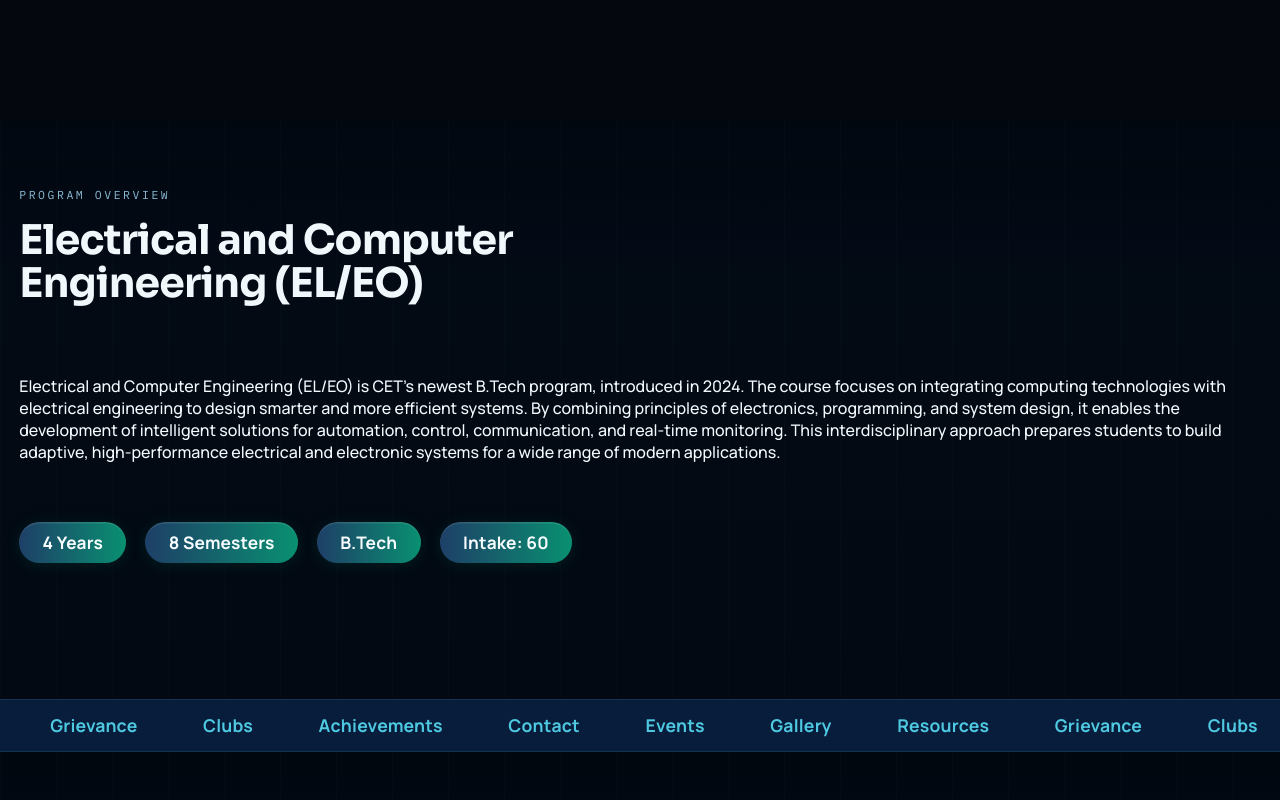
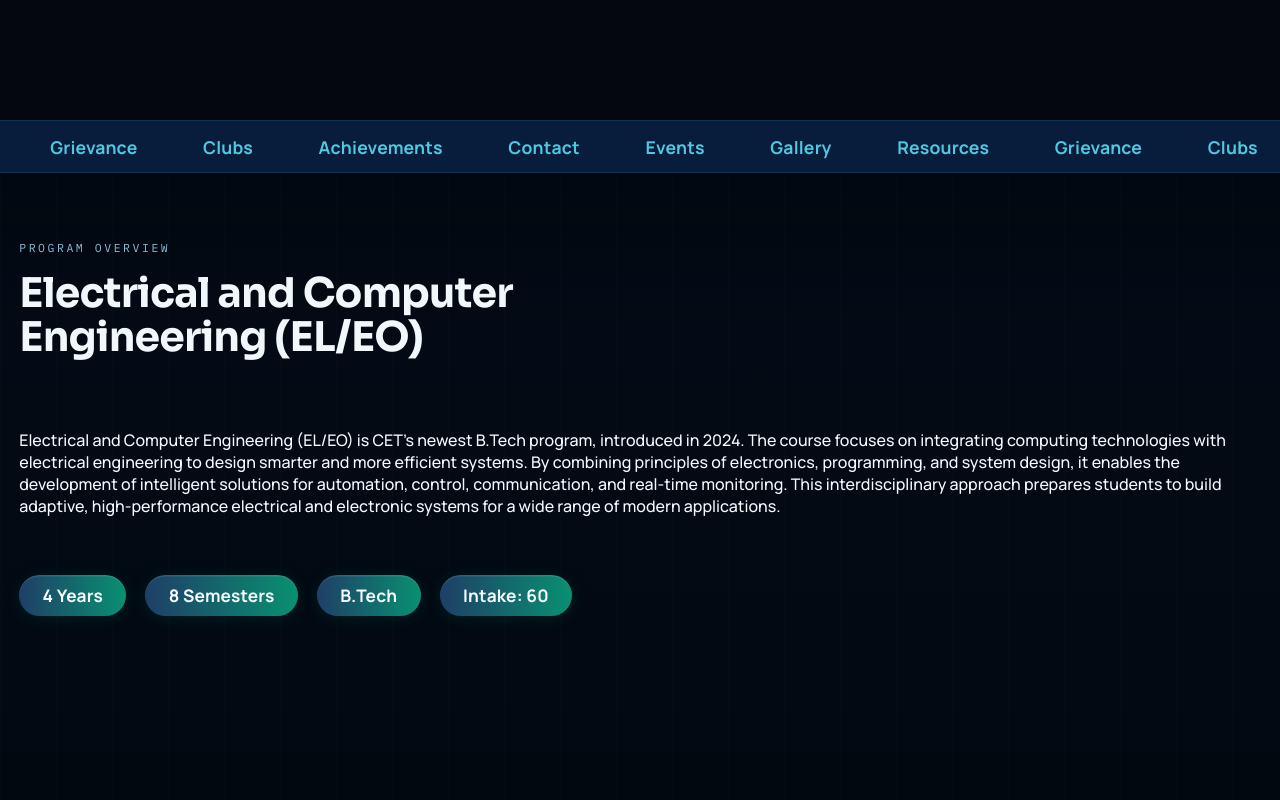
Before and after one commit to rohankishore/elweb, a React (Vite) app: page / in a window 1280 px wide. Shown: the part 2760-3560 px from the top of the page. Built offline with nearby package versions, Linux system fonts and the light colour scheme.

Commit message:
fix css for text and cards

```diff
--- a/src/App.jsx
+++ b/src/App.jsx
@@ -300,10 +300,10 @@
         </div>
 
       </section>
-      {/* Modern Marquee Section */}
 
-      {/* Program Overview Section */}
-      <section className="content-sections" id="overview">
+      <MarqueeLinks />
+
+        <section className="content-sections" id="overview">
         <div className="section-head">
           <span className="section-eyebrow">Program Overview</span>
           <h2>Electrical and Computer Engineering (EL/EO)</h2>
@@ -320,7 +320,6 @@
           </div>
         </div>
       </section>
-      <MarqueeLinks />
 
       <main className="content-sections">
         <section className="reveal-section academic-section" id="overview">
```
